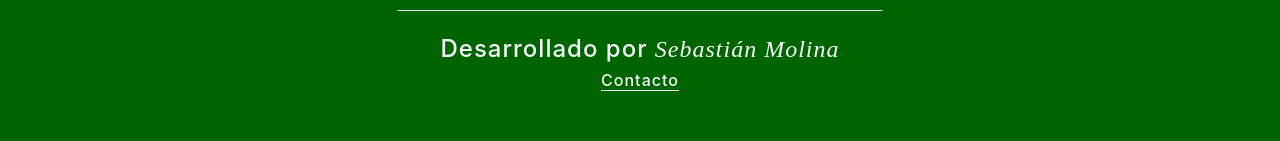
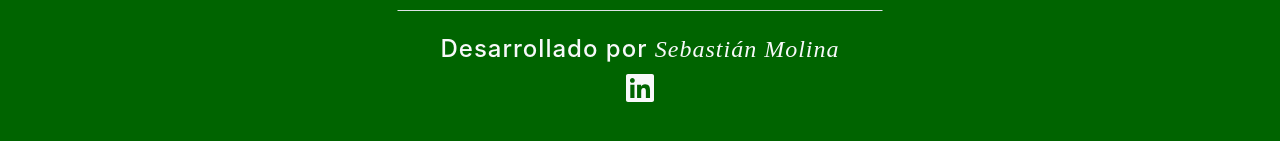
Before and after one commit to sebast825/medical-scheduling-fe, a React (Create React App) app: page / in a window 1280 px wide. Shown: the part 2537-2678 px from the top of the page. Built offline with nearby package versions, Linux system fonts and the light colour scheme; a web font is replaced by a local one.

Commit message:
footer link linkedin

```diff
--- a/package.json
+++ b/package.json
@@ -3,6 +3,9 @@
   "version": "0.1.0",
   "private": true,
   "dependencies": {
+    "@fortawesome/fontawesome-svg-core": "^6.7.2",
+    "@fortawesome/free-brands-svg-icons": "^6.7.2",
+    "@fortawesome/react-fontawesome": "^0.2.2",
     "@tanstack/react-query": "^5.62.11",
     "@testing-library/jest-dom": "^5.17.0",
     "@testing-library/react": "^13.4.0",
@@ -13,6 +16,7 @@
     "@types/react-dom": "^18.3.0",
     "axios": "^1.7.2",
     "bootstrap": "^5.3.3",
+    "font-awesome": "^4.7.0",
     "jwt-decode": "^4.0.0",
     "react": "^18.3.1",
     "react-bootstrap": "^2.10.4",
--- a/src/Components/General/Footer/Footer.scss
+++ b/src/Components/General/Footer/Footer.scss
@@ -27,3 +27,11 @@
 
   }
 }
+
+.icon{
+  transform: scale(2);
+  color: $color-white;
+  &:hover{
+    color: #ddd ;
+  }
+}
--- a/src/Components/General/Footer/Footer.tsx
+++ b/src/Components/General/Footer/Footer.tsx
@@ -1,6 +1,7 @@
 import LineTitle from "../LineTitle/LineTitle";
 import "./Footer.scss";
-
+import { FontAwesomeIcon } from "@fortawesome/react-fontawesome";
+import { faLinkedin } from "@fortawesome/free-brands-svg-icons";
 function Footer() {
   return (
     <div className="footer text-center d-flex gap-3  flex-column">
@@ -34,14 +35,18 @@ function Footer() {
             Sebastián Molina
           </span>
         </h5>
+
         <h6>
-          <a
-            href="https://www.linkedin.com/in/sebastian-molina97/"
-            className="link"
-            target="_blank"
-          >
-            Contacto
-          </a>
+          <div className="p-2">
+            <a
+              href="https://www.linkedin.com/in/sebastian-molina97/"
+              target="_blank"
+            >
+              <FontAwesomeIcon icon={faLinkedin} className="icon" />{" "}
+            </a>
+          </div>
+
+
         </h6>
       </div>
     </div>
```
Also changed, not shown: 1 other file (tests, documents, lock files or other folders).
